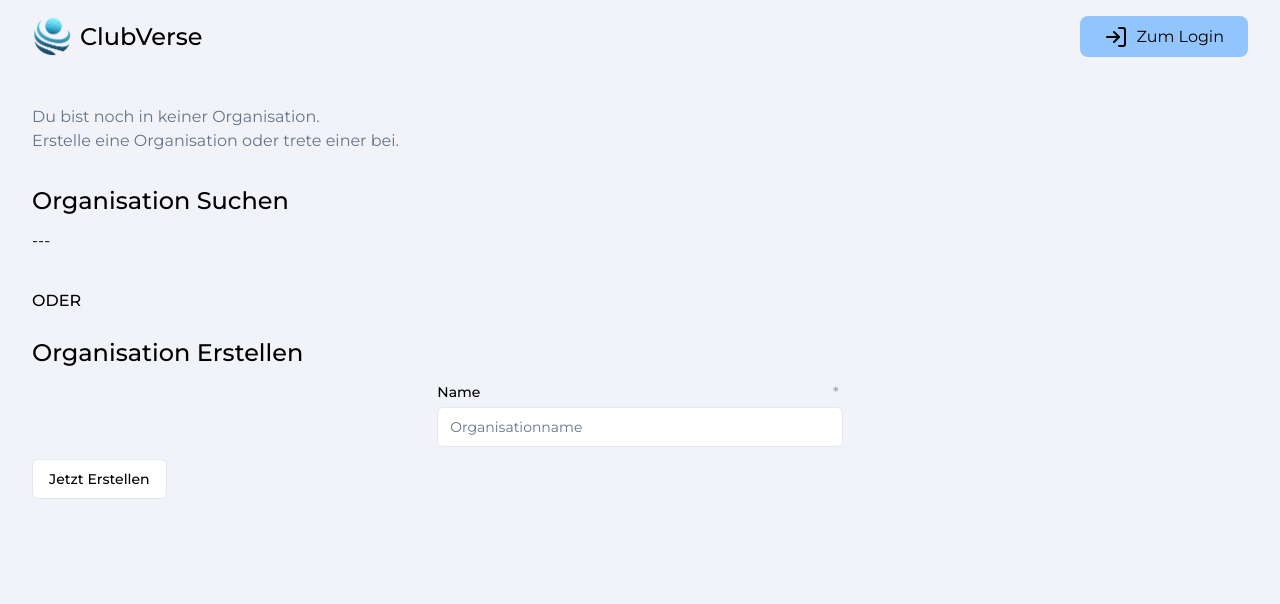
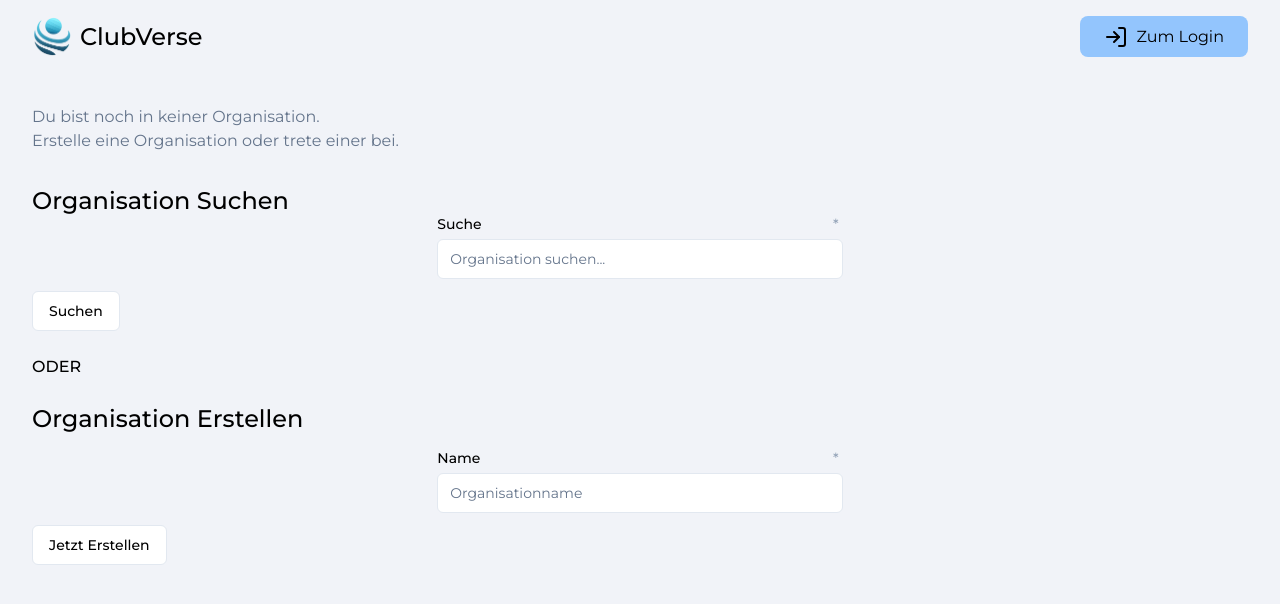
Before and after one commit to Snickers03/clubverse, a Next.js app: page /main in a window 1280 px wide. Shown: the top 604 px of the page. Built offline with nearby package versions, Linux system fonts and the light colour scheme; no server answers.

Commit message:
Eingabefeld + Button + route file erstellt. Error vorhanden bei searchOrganisation in der Console bei der Ausführung

```diff
--- /dev/null
+++ b/src/app/api/organisation/search/route.ts
@@ -0,0 +1,35 @@
+import { prisma } from "@/db";
+import { handleApiError } from "@/utils/errorHandler";
+import { createApiResponse } from "@/utils/responseHandler";
+import * as z from "zod";
+
+const organisationSearchSchema = z.object({
+    organisationName: z.string(),
+});
+
+export async function GET(req: Request) {
+  try {
+    const json = await req.json().catch(() => null);
+
+    if (!json) {
+      throw new Error("No json provided");
+    }
+
+    const body = organisationSearchSchema.parse({ json });
+
+    const organisations = await prisma.organisation.findMany({
+      where: {
+        name: {
+          contains: body.organisationName,
+        },
+      },
+      include: {
+        users: true,
+      },
+    });
+
+    return createApiResponse(organisations);
+  } catch (error) {
+    return handleApiError(error, "ERROR: GET /api/organisation/search");
+  }
+}
--- a/src/components/dashboard/organisation/JoinOrganisation.tsx
+++ b/src/components/dashboard/organisation/JoinOrganisation.tsx
@@ -1,4 +1,5 @@
 import CreateOrganisation from "./CreateOrganisation";
+import SearchOrganisation from "./SearchOrganisation";
 
 const JoinOrganisation = () => {
   return (
@@ -9,9 +10,7 @@ const JoinOrganisation = () => {
       </div>
 
       <div>
-        <p className='mt-4 text-2xl font-medium'>Organisation Suchen</p>
-        {/* // TODO Manu */}
-        <p className='py-3'>---</p>
+        <SearchOrganisation />
       </div>
 
       <p className='my-6 font-medium'>ODER</p>
--- /dev/null
+++ b/src/components/dashboard/organisation/SearchOrganisation.tsx
@@ -0,0 +1,53 @@
+import { Formik, Form } from 'formik';
+import { useOrganisationStore } from '@/store/organisation-store';
+import { useUser } from '@clerk/nextjs';
+import { toast } from 'sonner';
+
+import { Button } from '@/components/ui/button';
+import InputUI from '@/components/ui/InputUI';
+
+const SearchOrganisation = () => {
+  const userId = useUser().user?.id ?? "";
+  const searchOrganisation = useOrganisationStore(
+    (state) => state.getOrganisation,
+  );
+
+  const handleSearch = (values: { searchTerm: string; }) => {
+    toast.promise(searchOrganisation(values.searchTerm), {
+      loading: 'Organisation wird gesucht...',
+      success: (data) => {
+        return `Organisation ${data.name} wurde gefunden`;
+      },
+      error: 'Fehler beim Suchen der Organisation',
+    });
+  };
+
+  return (
+    <div>
+      <p className='mt-4 text-2xl font-medium'>Organisation Suchen</p>
+      <Formik
+        initialValues={{ searchTerm: '' }}
+        onSubmit={handleSearch}
+      >
+        {({ errors }) => (
+          <Form>
+            <div className='mx-auto w-1/3'>
+              <InputUI
+                label='Suche'
+                placeholder='Organisation suchen...'
+                fieldName='searchTerm'
+                type='text'
+                error={errors.searchTerm}
+              />
+            </div>
+            <Button type='submit' variant='outline' className='mt-3'>
+              Suchen
+            </Button>
+          </Form>
+        )}
+      </Formik>
+    </div>
+  );
+};
+
+export default SearchOrganisation;
```
Also changed, not shown: 1 other file (tests, documents, lock files or other folders).
